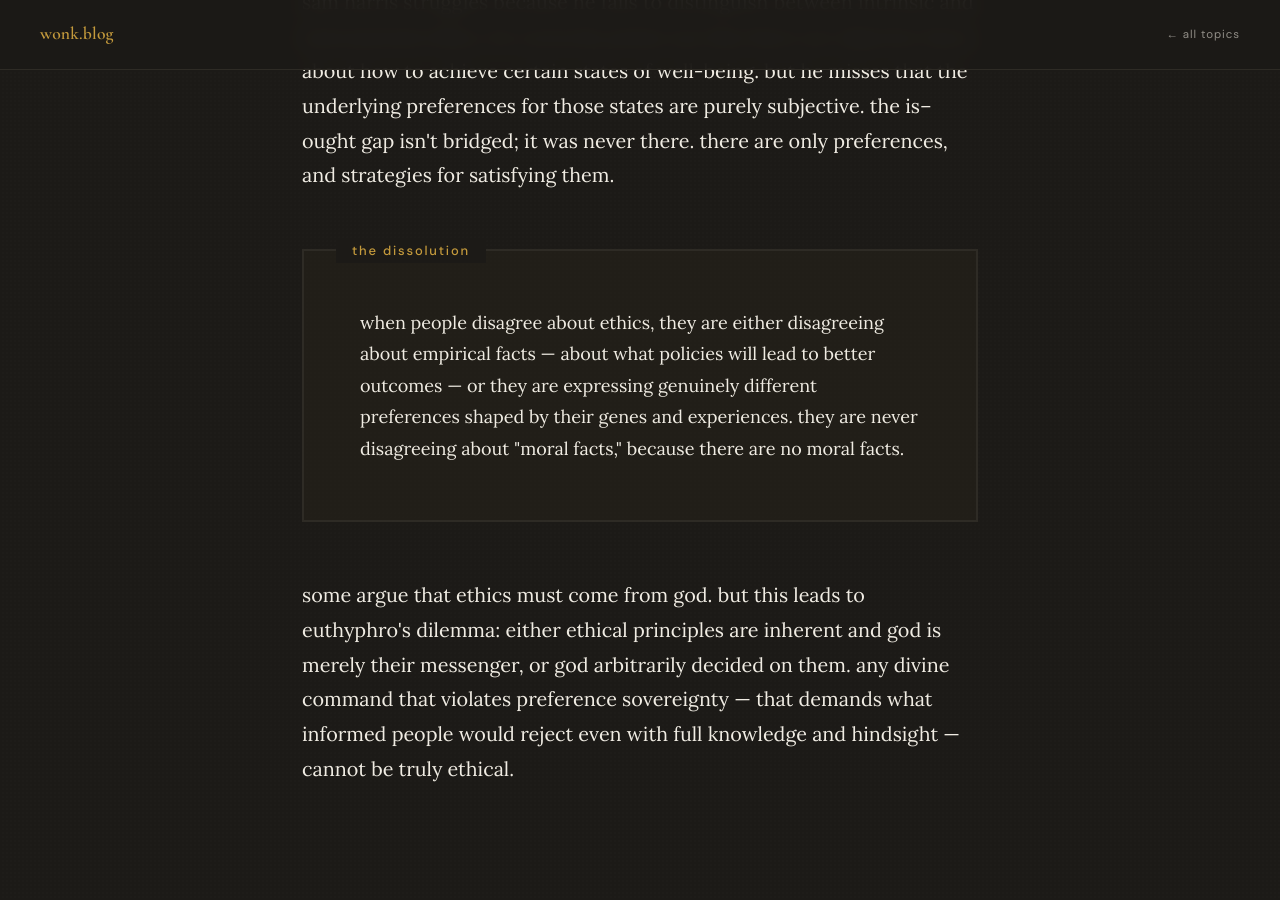
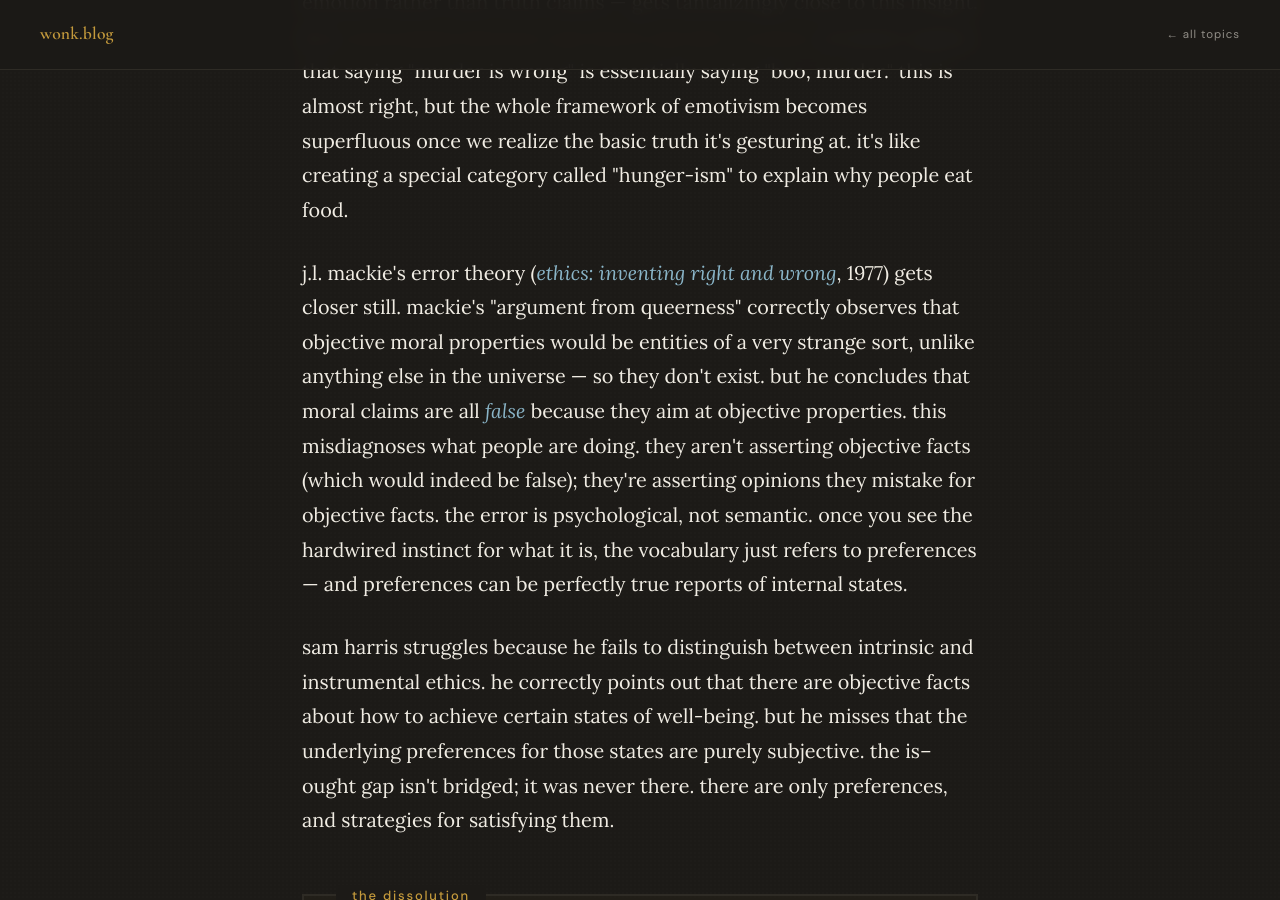
Before and after one commit to ClayShentrup/wonk.blog, a Jekyll site: the page built from _articles/ethics.html, in a window 1280 px wide and 900 px high, scrolled down 16364 px. Built offline with Jekyll 4.4.1, drawn with Linux system fonts in a browser that asks for light colours; some of the changed text lies outside the part shown.

Commit message:
Situate the framework against joyce and mackie
Add a paragraph in section v pointing to richard joyce's evolutionary
meta-ethics as the closest existing academic framework, with the
sharpening that his "useful fiction" isn't useful, just confused.

Add a paragraph in section ix on mackie's error theory: the argument
from queerness is right that no objective moral facts exist, but he
misdiagnoses the vocabulary as false when people are actually asserting
opinions they mistake for objective facts. the error is psychological,
not semantic.

Co-Authored-By: Claude Opus 4.7 (1M context) <noreply@anthropic.com>

```diff
--- a/_articles/ethics.html
+++ b/_articles/ethics.html
@@ -140,6 +140,8 @@ year: 2025
     <p>recent work in evolutionary psychology has formalized this further. researchers like jean-baptiste andré and nicolas baumard have shown that human moral cognition is well-described by nash bargaining — maximizing the product of both parties' gains. evolution built us to intuitively calculate not just our own benefit but others' benefits and opportunity costs, because people who signal cooperation get selected as partners while defectors get excluded.</p>
 
     <p>moral philosophy has largely proceeded in ignorance of evolutionary biology, debating the properties of moral intuitions without asking where those intuitions came from. once you take evolution seriously, deontological rules start to look like what they are — heuristics our brains use to approximate utility maximization, not discoveries of eternal truths.</p>
+
+    <p>the closest existing framework in academic philosophy is richard joyce's evolutionary meta-ethics (<em class="text-emphasis">the evolution of morality</em>, 2006). joyce treats moral concepts as adaptations for social coordination; our tendency to reify them as objective facts is, in his account, a "useful fiction". the account here goes one step further: the fiction isn't useful, it's confused. once you see the mechanism, you can drop the scaffolding and debate instrumental strategies for satisfying preferences directly.</p>
   </div>
 </div>
 
@@ -224,6 +226,8 @@ year: 2025
 
     <p>emotivism — the position that ethical statements are expressions of emotion rather than truth claims — gets tantalizingly close to this insight. in a <a href="https://youtu.be/_pprQXq1eCA?si=iAUPH1S-fb6fN2ST">conversation between sam harris and alex o'connor</a>, o'connor argues that saying "murder is wrong" is essentially saying "boo, murder." this is almost right, but the whole framework of emotivism becomes superfluous once we realize the basic truth it's gesturing at. it's like creating a special category called "hunger-ism" to explain why people eat food.</p>
 
+    <p>j.l. mackie's error theory (<em class="text-emphasis">ethics: inventing right and wrong</em>, 1977) gets closer still. mackie's "argument from queerness" correctly observes that objective moral properties would be entities of a very strange sort, unlike anything else in the universe — so they don't exist. but he concludes that moral claims are all <em class="text-emphasis">false</em> because they aim at objective properties. this misdiagnoses what people are doing. they aren't asserting objective facts (which would indeed be false); they're asserting opinions they mistake for objective facts. the error is psychological, not semantic. once you see the hardwired instinct for what it is, the vocabulary just refers to preferences — and preferences can be perfectly true reports of internal states.</p>
+
     <p>sam harris struggles because he fails to distinguish between intrinsic and instrumental ethics. he correctly points out that there are objective facts about how to achieve certain states of well-being. but he misses that the underlying preferences for those states are purely subjective. the is–ought gap isn't bridged; it was never there. there are only preferences, and strategies for satisfying them.</p>
 
     <div class="box-labeled" data-label="the dissolution">
```
